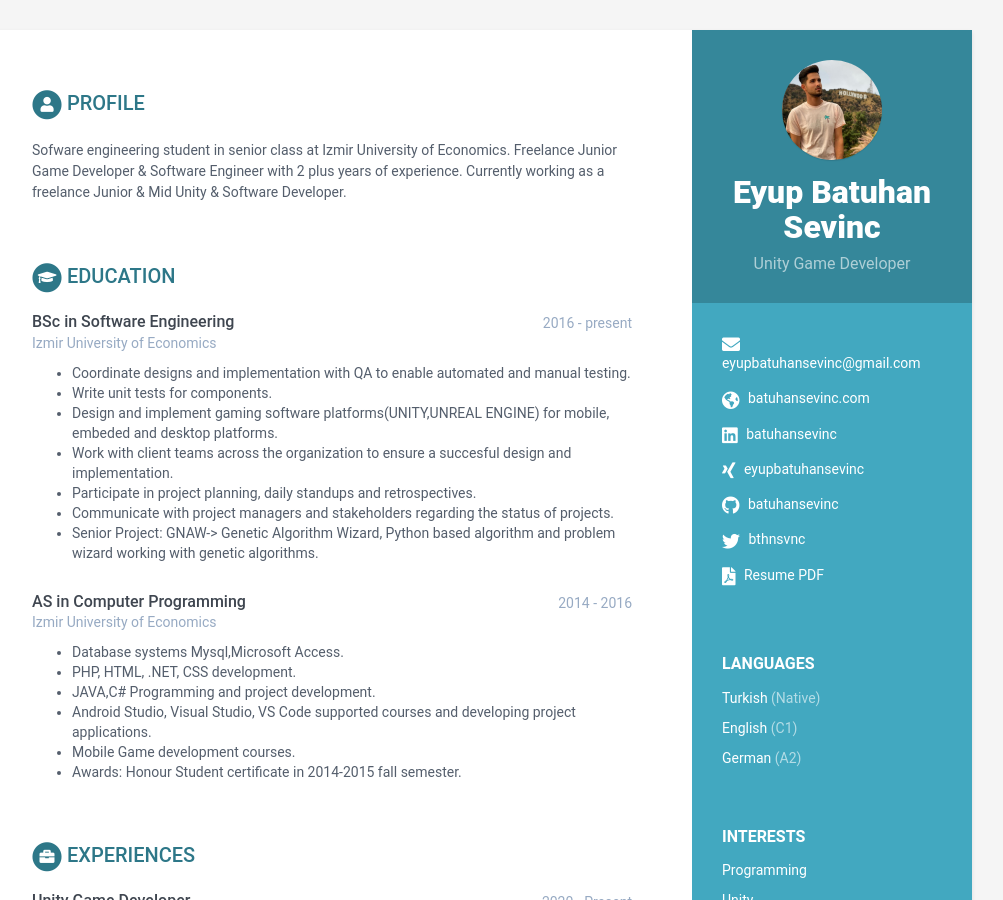
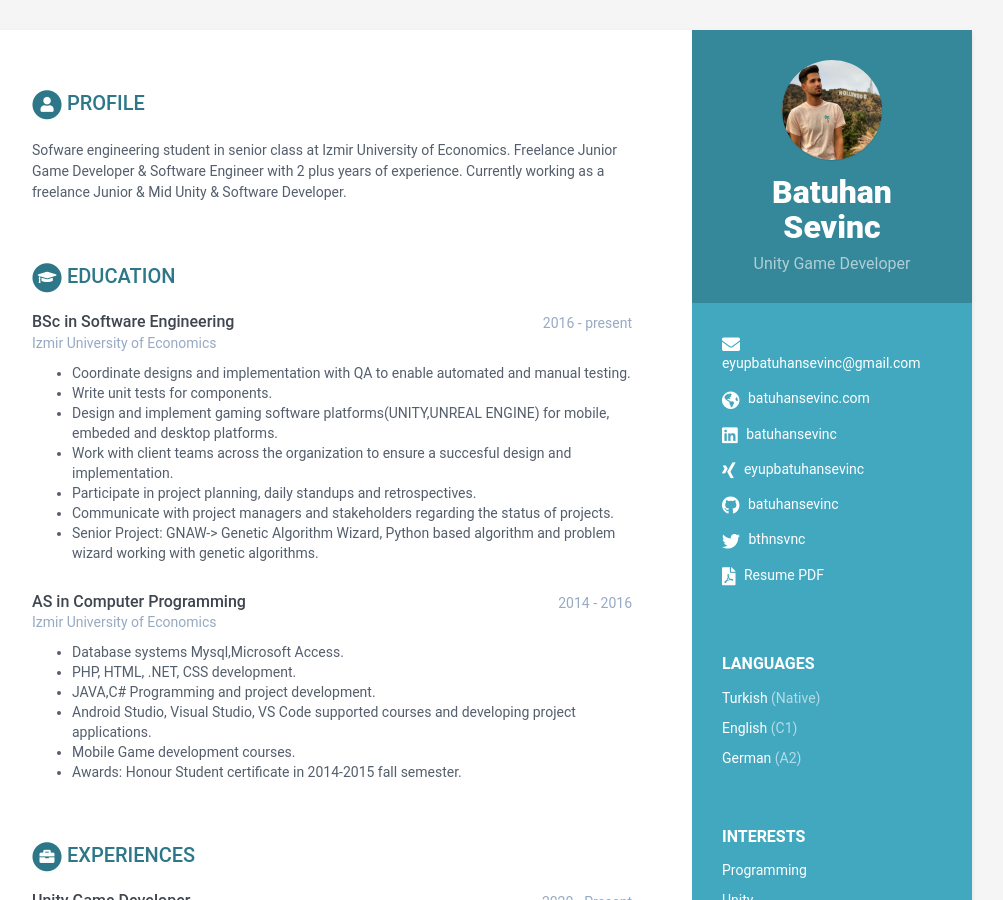
Before and after one commit to batuhansevinc/batuhansevinc.github.io, a Jekyll site: the page built from index.html, in a window 1280 px wide and 900 px high. Shown: the whole window, without its empty margins (168-1171 px from the left). Built offline with Jekyll 4.4.1, drawn with Linux system fonts in a browser that asks for light colours.

Commit message:
Update data.yml
isim

```diff
--- a/_data/data.yml
+++ b/_data/data.yml
@@ -7,7 +7,7 @@ sidebar:
     education: False # set to False if you want education in main section instead of in sidebar
 
     # Profile information
-    name: Eyup Batuhan Sevinc
+    name: Batuhan Sevinc
     tagline: Unity Game Developer
     avatar: profile.png  #place a 100x100 picture inside /assets/images/ folder and provide the name of the file below
 
```
